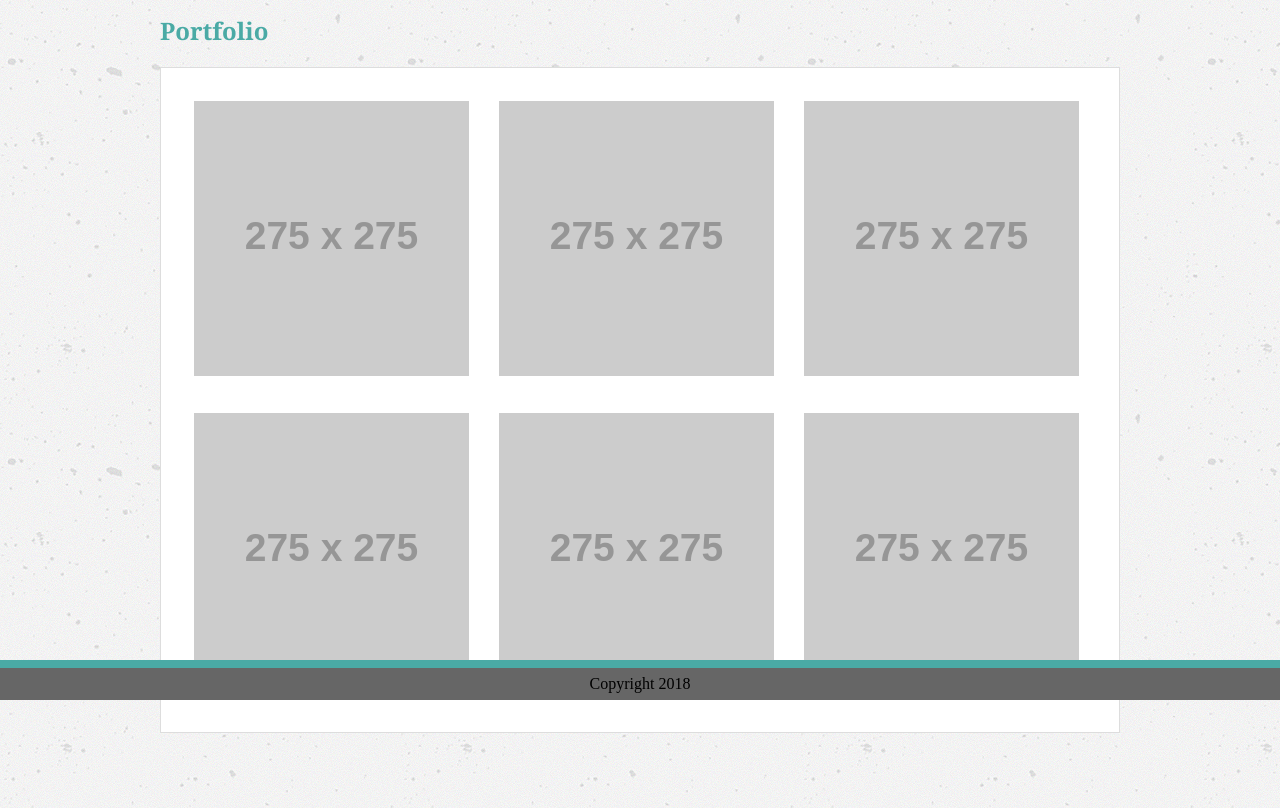
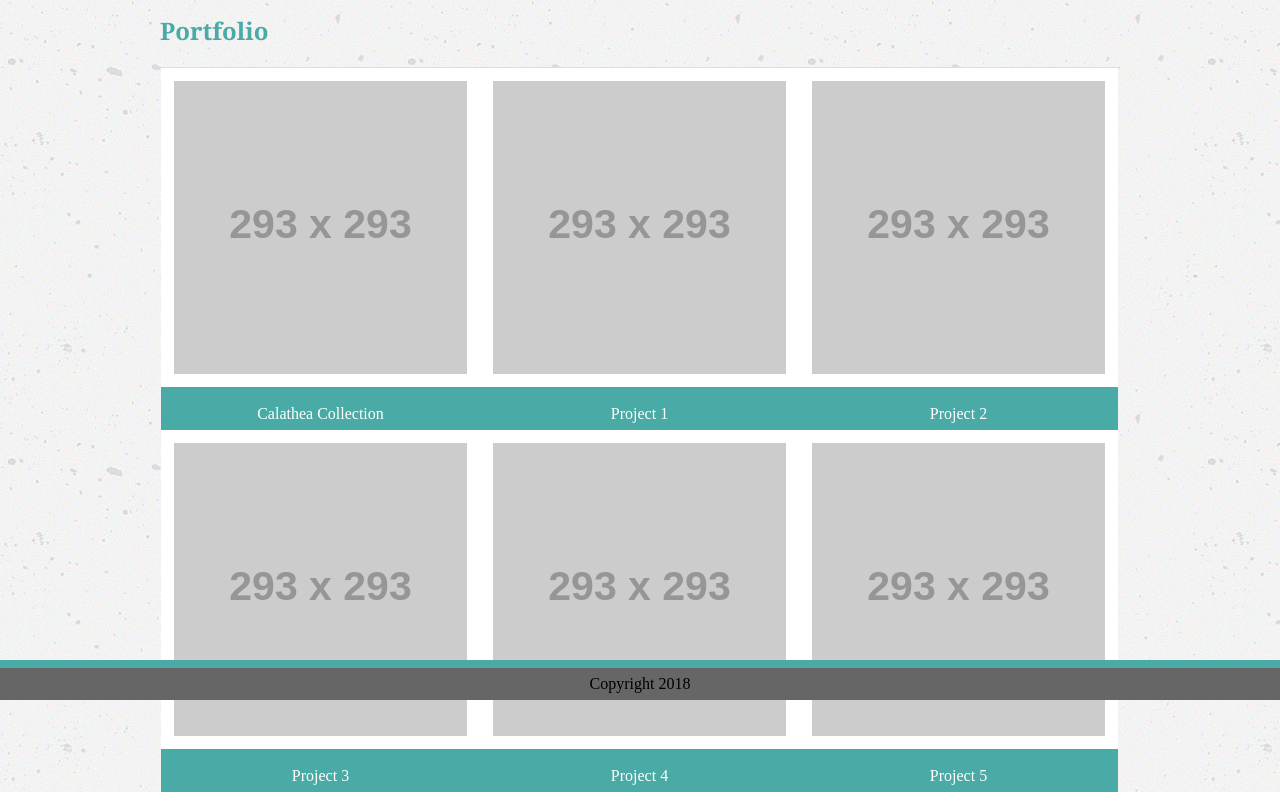
Before and after one commit to leaf-junkie/basic-portfolio, a plain HTML site: page portfolio.html in a window 1280 px wide. Shown: the part 100-908 px from the top of the page. Drawn offline with Linux system fonts and the light colour scheme; placeholder pictures from the web are drawn by us.

Commit message:
removed extra spaces from html files

```diff
--- a/assets/css/style.css
+++ b/assets/css/style.css
@@ -134,7 +134,6 @@ div.div-portfolio {
 }
 
 section.section-portfolio {
-    padding: 20px;
     text-align: left;
     border: 1px solid #ddd;
     background-color: #fff;
@@ -142,6 +141,18 @@ section.section-portfolio {
 
 .column img {
     padding: 13px;
+    background-color: #fff;
+}
+
+.container {
+    position: relative;
+    text-align: center;
+    background-color: #4aaaa5;
+    color: #fff;
+}
+
+.project-name {
+
 }
 
 /* --------------------------------------- */
--- a/portfolio.html
+++ b/portfolio.html
@@ -5,13 +5,9 @@
     <head>
 
         <title>Julie Ragsdale Portfolio</title>
-
         <link rel="stylesheet" href="assets/css/style.css">
-
         <link href="basic-portfolio/about.html">
-
         <link href="basic-portfolio/portfolio.html">
-
         <link href="basic-portfolio/contact.html">
 
     </head>
@@ -19,71 +15,58 @@
     <body>
 
         <header class="header" class="clearfix">
-
                 <nav class="topbar">
-
                     <ul class="topnav">
-
                         <div class="name" class="clearfix" style="float:left">
-
                             <h2>Julie Ragsdale</h2>
-
                         </div>
-
                         <li><a href="about.html">About</a></li>
-
                         <li><a href="portfolio.html" class="current">Portfolio</a></li>
-
                         <li><a href="contact.html">Contact</a></li>
-
                     </ul>
-
                 </nav>
-
         </header>
 
         <div class="div-portfolio">
-
             <div class="subheading">
-
                 <h2 class="h2-subheading">Portfolio</h2>
-
             </div>
-
             <section class="section-portfolio" class="clearfix">
-
                 <div class="row">
-
                     <div class="column">
-
-                        <a href="https://placeholder.com"><img src="https://via.placeholder.com/275"></a>
-
-                        <a href="https://placeholder.com"><img src="https://via.placeholder.com/275"></a>
-
-                        <a href="https://placeholder.com"><img src="https://via.placeholder.com/275"></a>
-
+                        <div class="container" class="clearfix" style="float:left">
+                            <a href="https://placeholder.com"><img src="https://via.placeholder.com/293"></a>
+                            <div class="project-name">Calathea Collection</div>
+                        </div>
+                        <div class="container" class="clearfix" style="float:left">
+                            <a href="https://placeholder.com"><img src="https://via.placeholder.com/293"></a>
+                            <div class="project-name">Project 1</div>
+                        </div>
+                        <div class="container" class="clearfix" style="float:left">
+                            <a href="https://placeholder.com"><img src="https://via.placeholder.com/293"></a>
+                            <div class="project-name">Project 2</div>
+                        </div>
                     </div>
-
                     <div class="column">
-
-                        <a href="https://placeholder.com"><img src="https://via.placeholder.com/275"></a>
-
-                        <a href="https://placeholder.com"><img src="https://via.placeholder.com/275"></a>
-
-                        <a href="https://placeholder.com"><img src="https://via.placeholder.com/275"></a>
-
+                        <div class="container" class="clearfix" style="float:left">
+                            <a href="https://placeholder.com"><img src="https://via.placeholder.com/293"></a>
+                            <div class="project-name">Project 3</div>
+                        </div>
+                        <div class="container" class="clearfix" style="float:left">
+                            <a href="https://placeholder.com"><img src="https://via.placeholder.com/293"></a>
+                            <div class="project-name">Project 4</div>
+                        </div>
+                        <div class="container" class="clearfix" style="float:left">
+                            <a href="https://placeholder.com"><img src="https://via.placeholder.com/293"></a>
+                            <div class="project-name">Project 5</div>
+                        </div>
                     </div>
-
                 </div>
-
             </section>
-
         </div>
 
         <div class="footer">
-
             <footer>Copyright 2018</footer>
-
         </div>
 
     </body>
```
Also changed, not shown: about.html (+0 -28 lines), contact.html (+0 -35 lines).
